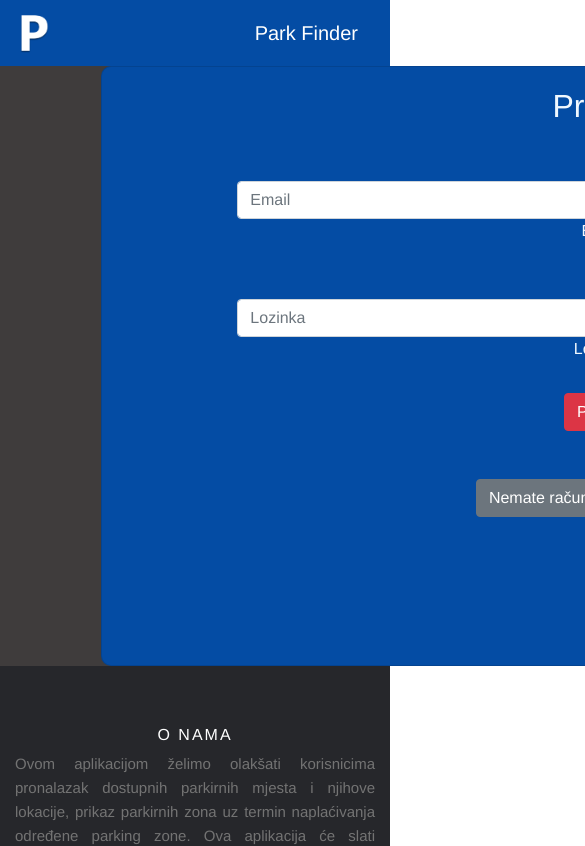
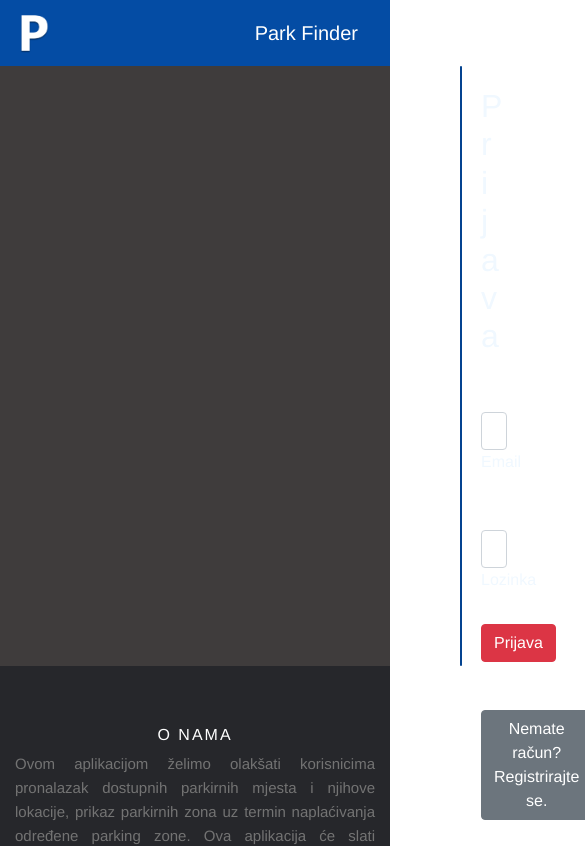
Before and after one commit to marijanciceran25/Ja-i-dani, a Vue app: page / in a window 390 px wide. Shown: the top 846 px of the page, 585 px wide, since content can reach past the window. Built offline with nearby package versions, Linux system fonts and the light colour scheme; no server answers; what vue-browser-geolocation would draw is missing.

Commit message:
mobilna2

```diff
--- a/src/views/Sign_in.vue
+++ b/src/views/Sign_in.vue
@@ -116,7 +116,7 @@ div.form_group1 {
 
 .form_group2 {
 
-   margin-left: 26%;
+   margin-left: 460px;
 
 
 }
--- a/src/views/Sign_up.vue
+++ b/src/views/Sign_up.vue
@@ -193,7 +193,7 @@ div.form_group1 {
 }
 
 .form_group2 {
-  margin-left: 26%;
+  margin-left: 460px;
 
 }
 
```
